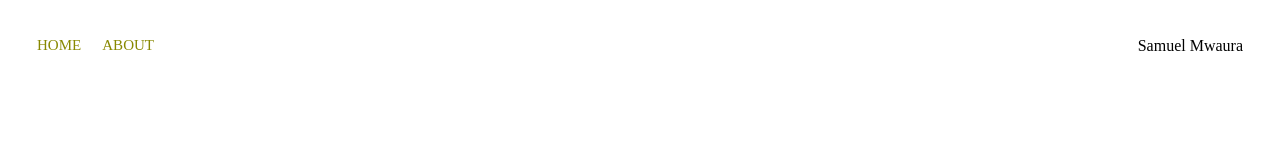
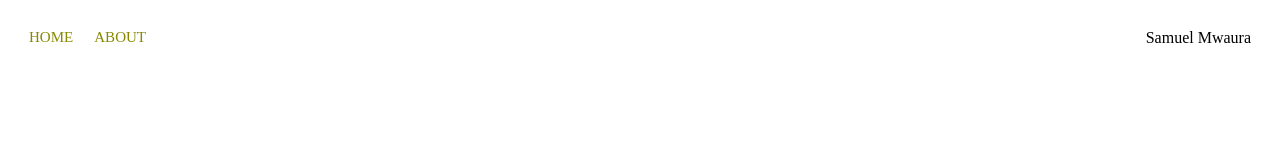
Before and after one commit to SamTech-art/LearningProject, a plain HTML site: page index3.html in a window 1280 px wide. Drawn offline with Linux system fonts and the light colour scheme.

Commit message:
what will happen nowgit status

```diff
--- a/style.css
+++ b/style.css
@@ -1,3 +1,12 @@
+/*Master styles*/
+body{
+    margin: 0px;
+}
+.container{
+    display: grid;
+    grid-template-columns: 1fr;
+}
+/*nav styles*/
 .nav-wrapper{
     display: flex;
     justify-content: space-between;
@@ -28,3 +37,4 @@
 .nav-link-wrapper a:hover{
     color: black;
 }
+/*portfolio styles*/
```
